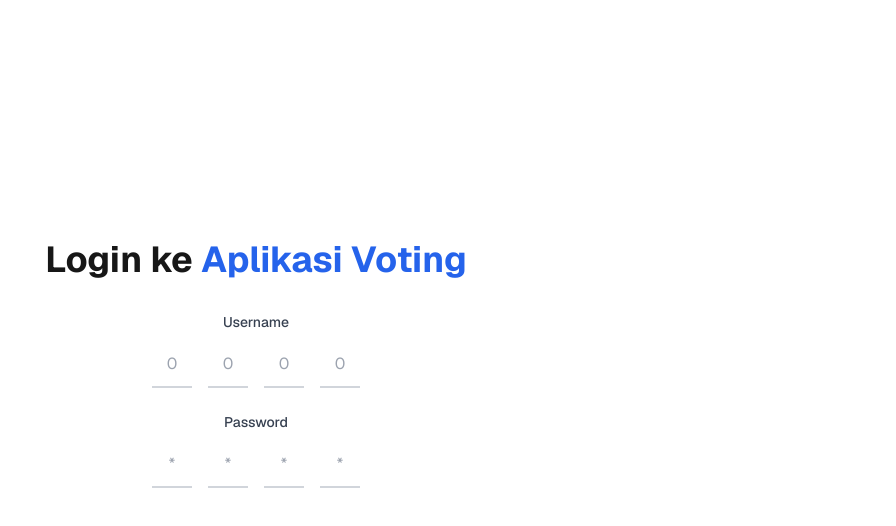
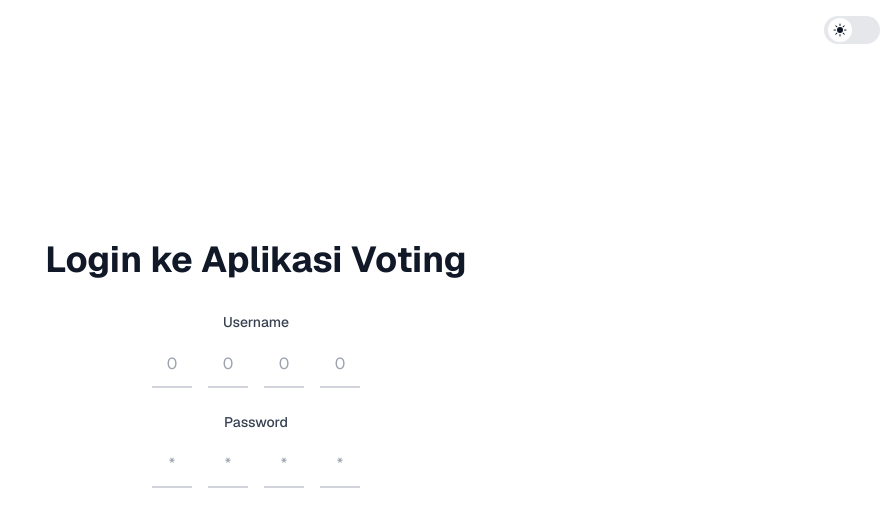
Before and after one commit to andikyudo/input-app2024.app, a Next.js app: page /login in a window 1280 px wide. Shown: the top 526 px of the page, without its empty margins (384-1280 px from the left). Built offline with nearby package versions, Linux system fonts and the light colour scheme.

Commit message:
Add toggle Dark/White Mode and Functionality

```diff
--- a/package.json
+++ b/package.json
@@ -9,8 +9,11 @@
     "lint": "next lint"
   },
   "dependencies": {
+    "@headlessui/react": "^2.1.5",
+    "@heroicons/react": "^2.1.5",
     "geist": "^1.3.1",
     "next": "14.2.8",
+    "next-themes": "^0.3.0",
     "react": "^18",
     "react-dom": "^18"
   },
--- a/src/app/login/page.tsx
+++ b/src/app/login/page.tsx
@@ -2,7 +2,9 @@
 
 import { useState, useRef, useEffect } from "react";
 import { useRouter } from "next/navigation";
+import { ThemeProvider } from "next-themes";
 import { authenticateUser } from "../../utils/authData";
+import ToggleSwitch from "../../components/ToggleSwitch";
 
 const NumericInput = ({ value, onChange, placeholder, label }) => {
 	const inputRefs = useRef([]);
@@ -56,7 +58,7 @@ const NumericInput = ({ value, onChange, placeholder, label }) => {
 	);
 };
 
-export default function LoginPage() {
+function LoginPage() {
 	const [username, setUsername] = useState("");
 	const [password, setPassword] = useState("");
 	const [error, setError] = useState("");
@@ -69,7 +71,7 @@ export default function LoginPage() {
 				router.push("/");
 			} else {
 				setError("Username atau password salah");
-				setTimeout(() => setError(""), 3000); // Hilangkan pesan error setelah 3 detik
+				setTimeout(() => setError(""), 3000);
 			}
 		}
 	}, [username, password, router]);
@@ -82,14 +84,13 @@ export default function LoginPage() {
 	}, [error]);
 
 	return (
-		<div className='flex flex-col min-h-screen items-center justify-center'>
-			<div className='flex min-h-screen flex-col items-center justify-center py-2'>
+		<div className='flex flex-col min-h-screen items-center justify-center bg-white dark:bg-gray-900 transition-colors duration-300'>
+			<div className='absolute top-4 right-4'>
+				<ToggleSwitch />
+			</div>
 			<main className='flex w-full flex-1 flex-col items-center justify-center px-4 sm:px-20 text-center'>
-					<h1 className='text-4xl font-bold mb-8'>
-						Login ke{" "}
-						<a className='text-blue-600' href='/'>
-							Aplikasi Voting
-						</a>
+				<h1 className='text-4xl font-bold mb-8 text-gray-900 dark:text-white'>
+					Login ke Aplikasi Voting
 				</h1>
 
 				<div className='w-full max-w-xs'>
@@ -123,6 +124,13 @@ export default function LoginPage() {
 				</div>
 			</main>
 		</div>
-		</div>
 	);
 }
+
+export default function ThemedLoginPage() {
+	return (
+		<ThemeProvider attribute='class'>
+			<LoginPage />
+		</ThemeProvider>
+	);
+}
--- /dev/null
+++ b/src/components/ToggleSwitch.jsx
@@ -0,0 +1,34 @@
+import React from "react";
+import { useTheme } from "next-themes";
+import { SunIcon, MoonIcon } from "@heroicons/react/24/solid";
+
+function ToggleSwitch() {
+	const { theme, setTheme } = useTheme();
+
+	const handleToggle = () => {
+		setTheme(theme === "dark" ? "light" : "dark");
+	};
+
+	return (
+		<button
+			onClick={handleToggle}
+			className='relative inline-flex items-center w-14 h-7 rounded-full bg-gray-200 dark:bg-gray-700 transition-colors duration-300'
+		>
+			<span
+				className={`absolute inline-flex items-center justify-center w-6 h-6 transition-transform duration-300 ease-in-out rounded-full ${
+					theme === "dark"
+						? "translate-x-7 bg-gray-900"
+						: "translate-x-1 bg-white"
+				}`}
+			>
+				{theme === "dark" ? (
+					<MoonIcon className='h-4 w-4 text-white' />
+				) : (
+					<SunIcon className='h-4 w-4 text-gray-900' />
+				)}
+			</span>
+		</button>
+	);
+}
+
+export default ToggleSwitch;
--- a/tailwind.config.ts
+++ b/tailwind.config.ts
@@ -19,5 +19,6 @@ const config: Config = {
 		},
 	},
 	plugins: [],
+	darkMode: "class",
 };
 export default config;
```
Also changed, not shown: 1 other file (tests, documents, lock files or other folders). Lines whose indentation alone changed are shown as unchanged.
